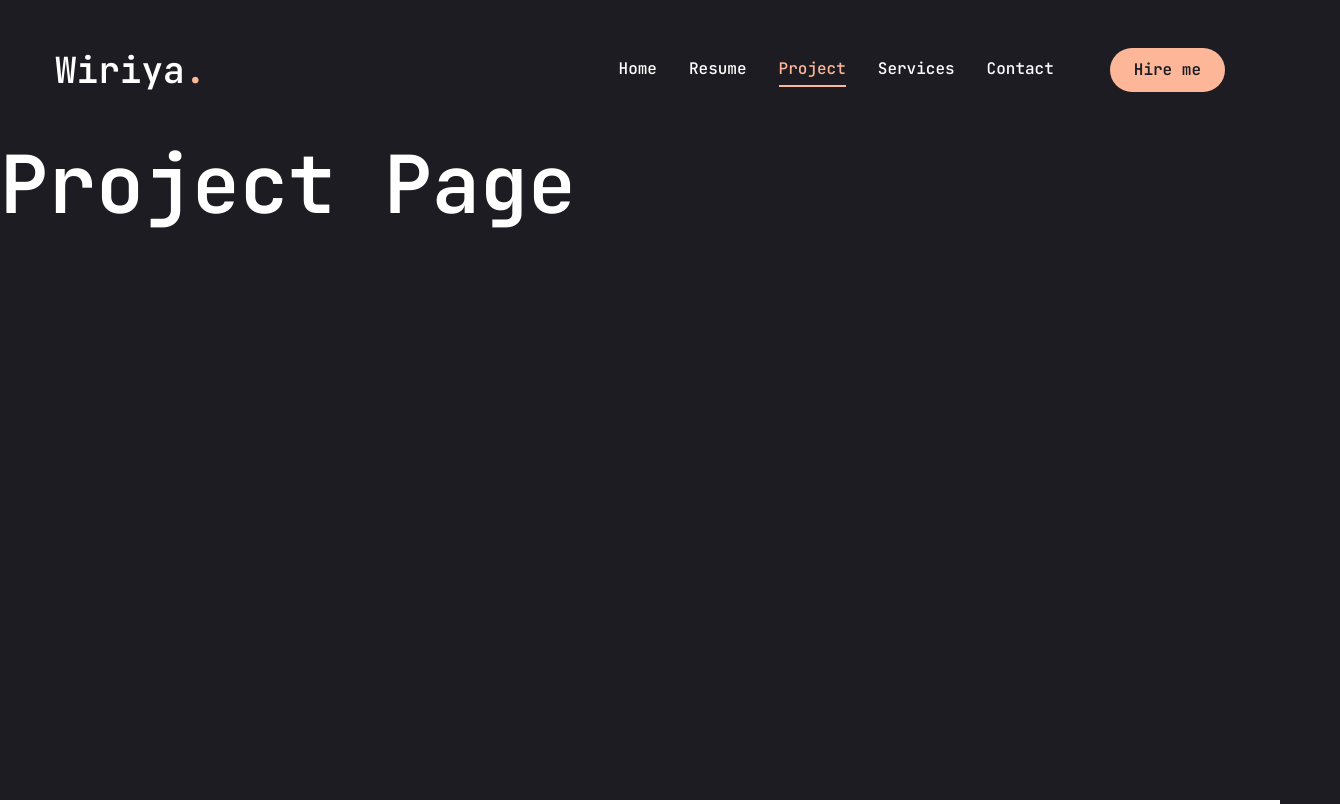
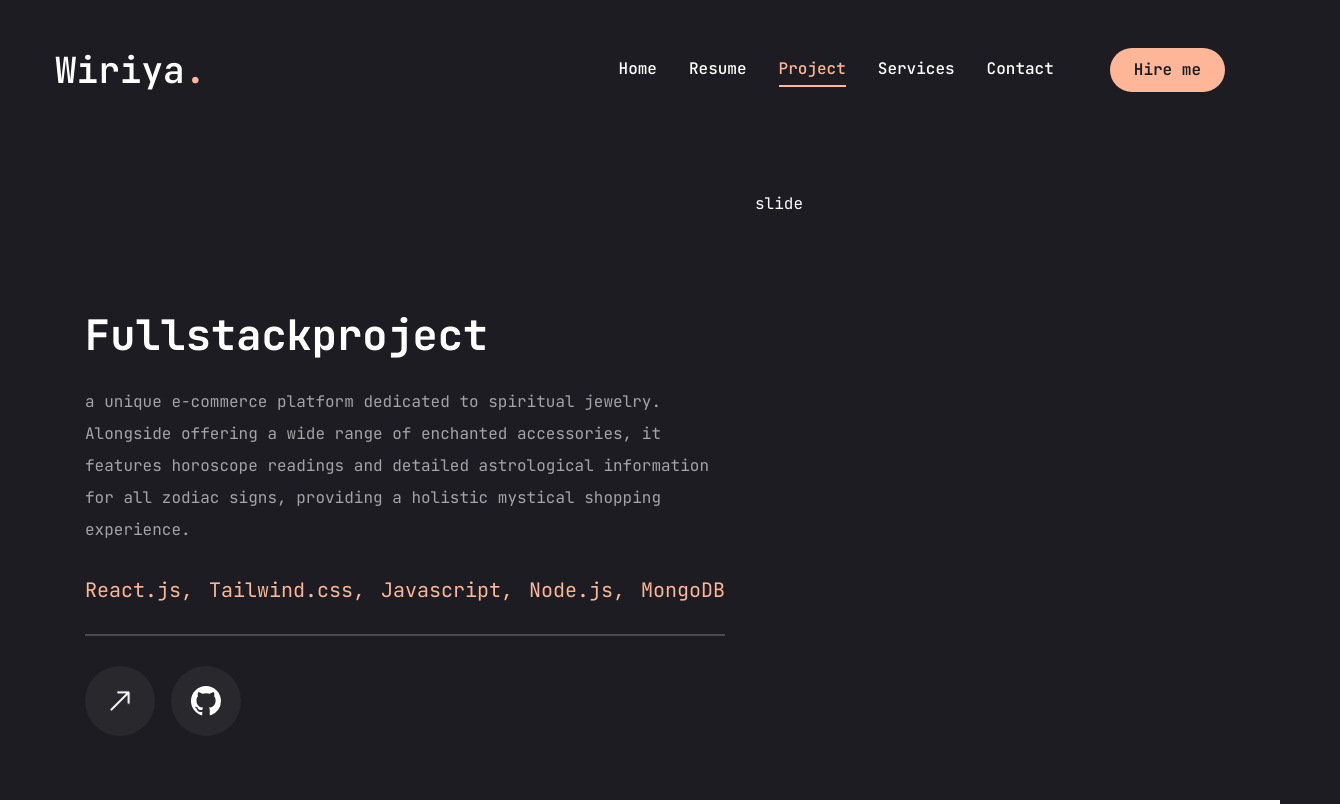
Before and after one commit to mezealot24/WiriyaPortfolio, a Next.js app: page /project in a window 1280 px wide. Shown: the whole page, 1340 px wide, since content can reach past the window. Built offline with nearby package versions, Linux system fonts and the light colour scheme.

Commit message:
Projectside 75%

```diff
--- a/app/project/page.jsx
+++ b/app/project/page.jsx
@@ -1,8 +1,134 @@
+"use client";
+
+import { motion } from "framer-motion";
+import React, { useState } from "react";
+
+import { Swiper, SwiperSlide } from "swiper/react";
+import "swiper/css";
+
+import { BsArrowRight, BsGithub } from "react-icons/bs";
+import {
+	Tooltip,
+	TooltipContent,
+	TooltipProvider,
+	TooltipTrigger,
+} from "@/components/ui/tooltip";
+
+import Link from "next/link";
+import Image from "next/image";
+
+const projectsData = [
+	{
+		num: "01",
+		category: "Fullstack",
+		title: "Project Mutayloo",
+		description:
+			"a unique e-commerce platform dedicated to spiritual jewelry. Alongside offering a wide range of enchanted accessories, it features horoscope readings and detailed astrological information for all zodiac signs, providing a holistic mystical shopping experience.",
+		stack: [
+			{ name: "React.js" },
+			{ name: "Tailwind.css" },
+			{ name: "Javascript" },
+			{ name: "Node.js" },
+			{ name: "MongoDB" },
+		],
+		image: "/assets/work/thumb1.png",
+		live: "",
+		github: "",
+	},
+	// ... (other projects)
+];
+
 const Project = () => {
+	const [currentProject, setCurrentProject] = useState(projectsData[0]);
+
+	const handleSlideChange = (swiper) => {
+		//get curren slide index
+		const currentIndex = swiper.activeIndex;
+
+		setCurrentProject(projectsData[currentIndex]);
+	};
+
 	return (
-		<div>
-			<h1>Project Page</h1>
-		</div>
+		<motion.section
+			initial={{ opacity: 0 }}
+			animate={{ opacity: 1 }}
+			className="min-h-[80vh]
+            flex flex-col justify-center py-12 xl:px-0"
+		>
+			<div className="container mx-auto">
+				<div className="flex flex-col xl:flex-row xl:gap-[30px]">
+					<div className="w-full xl:w-[50%] xl:h-[460px] flex flex-col xl:justify-between order-2 xl:order-none"></div>
+					<div className="flex flex-col gap-[30px] h-[50%]">
+						{/* outline num */}
+						<div className="text-8xl leading-none font-extrabold text-transparent text-outline">
+							{currentProject.num}
+						</div>
+						{/* project category */}
+						<h2 className="text-[42px] font-bold leading-none text-white group-hover:text-accent transition-all duration-500 capitalize">
+							{currentProject.category}project
+						</h2>
+						{/* project description */}
+						<p className="text-white/60">{currentProject.description}</p>
+						{/* stack */}
+						<ul className="flex gap-4">
+							{currentProject.stack.map((item, index) => {
+								return (
+									<li key={index} className="text-xl text-accent">
+										{item.name}
+										{/* remove the last comma */}
+										{index !== currentProject.stack.length - 1 && ","}
+									</li>
+								);
+							})}
+						</ul>
+						{/* border */}
+						<div className="border border-white/20"></div>
+						{/* button live*/}
+						<div className="flex items-center gap-4">
+							<Link href={currentProject.live}>
+								<TooltipProvider delayDuration={100}>
+									<Tooltip>
+										<TooltipTrigger className="w-[70px] h-[70px] rounded-full bg-white/5 flex justify-center items-center group">
+											<BsArrowRight className="text-white text-3xl group-hover:text-accent transform -rotate-45 transition-transform duration-300 ease-in-out" />
+										</TooltipTrigger>
+										<TooltipContent>
+											<p>Live project</p>
+										</TooltipContent>
+									</Tooltip>
+								</TooltipProvider>
+							</Link>
+							{/*button github*/}
+							<div>
+								<Link href={currentProject.github}>
+									<TooltipProvider delayDuration={100}>
+										<Tooltip>
+											<TooltipTrigger className="w-[70px] h-[70px] rounded-full bg-white/5 flex justify-center items-center group">
+												<BsGithub className="text-white text-3xl group-hover:text-accent" />
+											</TooltipTrigger>
+											<TooltipContent>
+												<p>Githob repository</p>
+											</TooltipContent>
+										</Tooltip>
+									</TooltipProvider>
+								</Link>
+							</div>
+						</div>
+					</div>
+					<div className="w-full xl:w-[50%]">
+						<Swiper
+							spaceBetween={30}
+							slidesPerView={1}
+							className="xl:h-[520px] mb-12"
+							onSlideChange={handleSlideChange}
+						>
+							{projectsData.map((currentProject, index) => {
+								return <SwiperSlide key={index}>slide</SwiperSlide>;
+							})}
+						</Swiper>
+					</div>
+				</div>
+			</div>
+		</motion.section>
 	);
 };
 
--- a/app/resume/page.jsx
+++ b/app/resume/page.jsx
@@ -93,7 +93,7 @@ const education = {
 		},
 		{
 			institution: "Codecademy",
-			degree: "Certified Full Stack Web Development (MERN Stack)",
+			degree: "Certified Full Stack Web Development",
 			duration: "2024",
 		},
 		{
@@ -136,10 +136,6 @@ const skills = {
 		{
 			icon: <FaFigma />,
 			name: "figma",
-		},
-		{
-			icon: <FaHtml5 />,
-			name: "html5",
 		},
 		{
 			icon: <FaJava />,
@@ -209,22 +205,88 @@ const Resume = () => {
 									<p className="max-w-[600px] text-white/60 mx-auto xl:mx-0">
 										{education.description}
 									</p>
+									<ScrollArea className="h-[400px]">
+										<ul className="grid grid-cols-1 lg:grid-cols-2 gap-[30px]">
+											{education.items.map((item, index) => {
+												return (
+													<li
+														key={index}
+														className="bg-[#232329] h-[184px] py-6 px-10 rounded-xl flex flex-col justify-center items-center lg:items-start gap-1"
+													>
+														<span className="text-accent">{item.duration}</span>
+														<p className="py-3 text-xl max-w-[260px] min-h-[60px] text-center lg:text-left">
+															{item.degree}
+														</p>
+														<div className="flex items-center gap-3">
+															{/* dot */}
+															<span className="w-[6px] h-[6px] rounded-full bg-accent"></span>
+															<p className="text-white/60">
+																{item.institution}
+															</p>
+														</div>
+													</li>
+												);
+											})}
+										</ul>
+									</ScrollArea>
 								</div>
 							</TabsContent>
+							{/* skills */}
 							<TabsContent value="skills" className="w-full">
-								<div className="flex flex-col gap-[30px] text-center xl:text-left">
-									<h3 className="text-4xl">{skills.title}</h3>
-									<p className="max-w-[600px] text-white/60 mx-auto xl:mx-0">
-										{skills.description}
-									</p>
+								<div className="flex flex-col gap-[30px]">
+									<div className="flex flex-col gap-[30px] text-center xl:text-left">
+										<h3 className="text4-xl font-bold">{skills.title}</h3>
+										<p className="max-w-[600px] text-white/60 mx-auto xl:mx-0">
+											{skills.description}
+										</p>
+									</div>
+									<ul className="grid grid-cols-2 sm:grid-cols-3 md:grid-cols-4 xl:gap-[30px]">
+										{skills.skillList.map((skill, index) => {
+											return (
+												<li key={index}>
+													<TooltipProvider delayDuration={100}>
+														<Tooltip>
+															<TooltipTrigger className="w-full h-[150px] bg-[#232329] rounded-xl flex flex justify-center items-center group">
+																<div className="text-6xl group-hover:text-accent transition-all duration-300">
+																	{skill.icon}
+																</div>
+															</TooltipTrigger>
+															<TooltipContent>
+																<p className="capitalize">{skill.name}</p>
+															</TooltipContent>
+														</Tooltip>
+													</TooltipProvider>
+												</li>
+											);
+										})}
+									</ul>
 								</div>
 							</TabsContent>
-							<TabsContent value="about" className="w-full">
-								<div className="flex flex-col gap-[30px] text-center xl:text-left">
-									<h3 className="text-4xl">{about.title}</h3>
+							{/* about */}
+							<TabsContent
+								value="about"
+								className="w-full text-center xl:text-left"
+							>
+								<div className="flex flex-col gap-[30px]">
+									<h3 className="text-4xl font-bold">{about.title}</h3>
 									<p className="max-w-[600px] text-white/60 mx-auto xl:mx-0">
 										{about.description}
 									</p>
+									<ul className="grid grid-cols-1 xl:grid-cols-2 gap-y-6 max-w-[620px] mx-auto xl:mx-0">
+										{about.info.map((item, index) => {
+											return (
+												<li
+													key={index}
+													className="flex items-center justify-center xl:justify-start gap-4"
+												>
+													<span className="text-white/60">
+														{item.fieldName}
+													</span>
+													<span className="text-xl">{item.fieldValue}</span>
+												</li>
+											);
+										})}
+									</ul>
 								</div>
 							</TabsContent>
 						</div>
--- a/package.json
+++ b/package.json
@@ -24,6 +24,7 @@
     "react-countup": "^6.5.3",
     "react-dom": "^18",
     "react-icons": "^5.2.1",
+    "swiper": "^11.1.4",
     "tailwind-merge": "^2.4.0",
     "tailwindcss-animate": "^1.0.7"
   },
```
Also changed, not shown: 1 other file (tests, documents, lock files or other folders).
